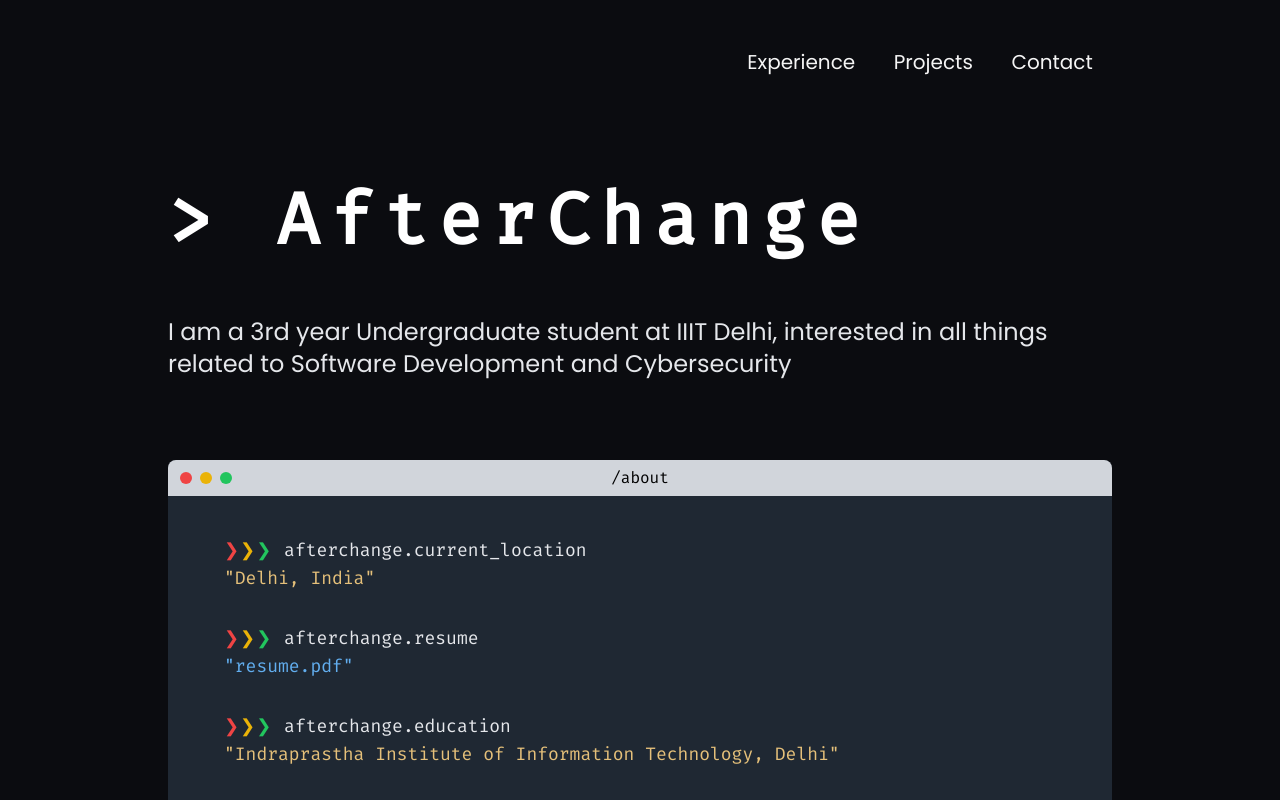
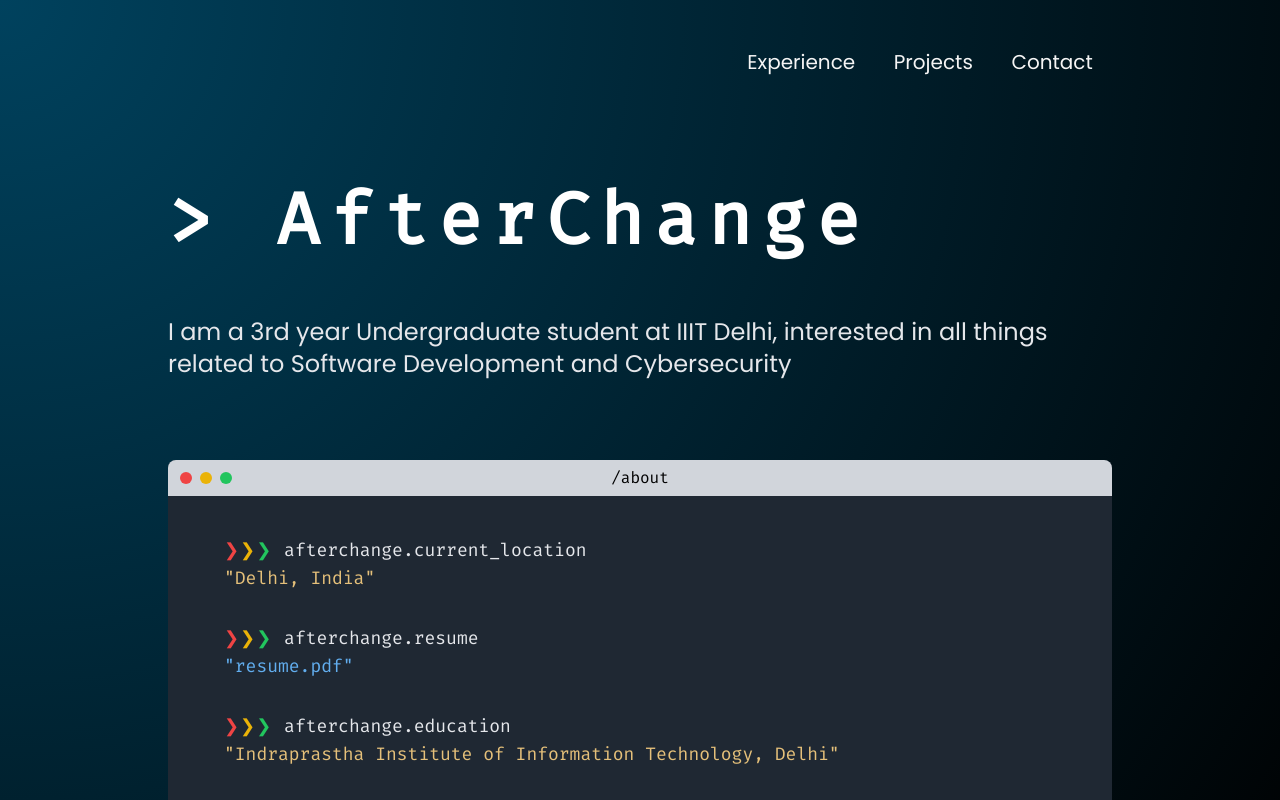
Before and after one commit to Anirudh-S-Kumar/anirudh-s-kumar.github.io, a SvelteKit app: page / in a window 1280 px wide. Shown: the top 800 px of the page. Built offline with nearby package versions, Linux system fonts and the light colour scheme.

Commit message:
upgraded page background

```diff
--- a/package.json
+++ b/package.json
@@ -1,6 +1,6 @@
 {
 	"name": "portfolio",
-	"version": "0.0.1",
+	"version": "1.0.0",
 	"private": true,
 	"scripts": {
 		"dev": "vite dev",
--- a/src/routes/+page.svelte
+++ b/src/routes/+page.svelte
@@ -18,24 +18,36 @@
 </script>
 
 {#if content}
+	<div id="gradient-background">
 		<div class="m-auto max-w-5xl px-10 text-inherit">
 			<Header />
-		<Hero
-            text={content.Metadata.Pseudonym}
-            about={content.Metadata.About} />
-		<Terminal qna_list={content.Terminal}/>
+			<Hero text={content.Metadata.Pseudonym} about={content.Metadata.About} />
+			<Terminal qna_list={content.Terminal} />
 		</div>
 
 		<div class="m-auto max-w-screen-xl px-10 text-inherit">
-		<Experience experiences={content.Experience}/>
-		<Projects projects={content.Projects}/>
+			<Experience experiences={content.Experience} />
+			<Projects projects={content.Projects} />
 
-		<Skills skills={content.Skills}/>
+			<Skills skills={content.Skills} />
 		</div>
 
 		<div class="m-auto max-w-5xl px-10 text-inherit">
-		<Contact token={content.Metadata.Web3Forms_Token}/>
+			<Contact token={content.Metadata.Web3Forms_Token} />
 
-		<Footer links={content.Metadata.Links}/>
+			<Footer links={content.Metadata.Links} />
+		</div>
+		<!-- Your content goes here -->
 	</div>
 {/if}
+
+<style>
+	#gradient-background {
+		position: relative;
+		height: 100%;
+		background:
+			radial-gradient(circle 400vh at top left, 		#00425e, #000000, transparent),
+			radial-gradient(circle 400vh at center right,	#461438, #000000, transparent),
+			radial-gradient(circle 1000vh at bottom center, #00425e, #000000, transparent);
+	}
+</style>
```
Also changed, not shown: 1 other file (tests, documents, lock files or other folders). Lines whose indentation alone changed are shown as unchanged.
